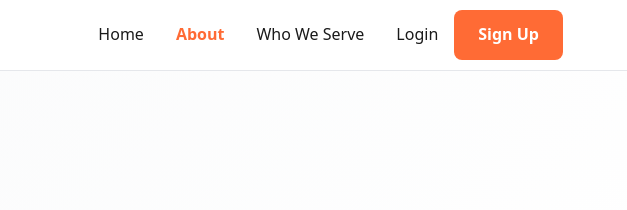
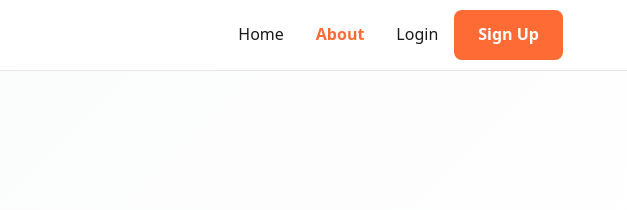
Before and after one commit to csundayivy/SDEV153, a plain HTML site: page about.html in a window 1280 px wide. Shown: the top 210 px of the page, 653-1280 px from the left. Drawn offline with nearby package versions, Linux system fonts and the light colour scheme.

Commit message:
Update about.html

```diff
--- a/about.html
+++ b/about.html
@@ -22,7 +22,6 @@
             <div class="nav-menu" id="navMenu">
                 <a href="landing.html" class="nav-link">Home</a>
                 <a href="about.html" class="nav-link active">About</a>
-                <a href="who-we-serve.html" class="nav-link">Who We Serve</a>
                 <div class="nav-auth">
                     <a href="login.html" class="nav-link">Login</a>
                     <a href="signup.html" class="btn btn-primary">Sign Up</a>
```
